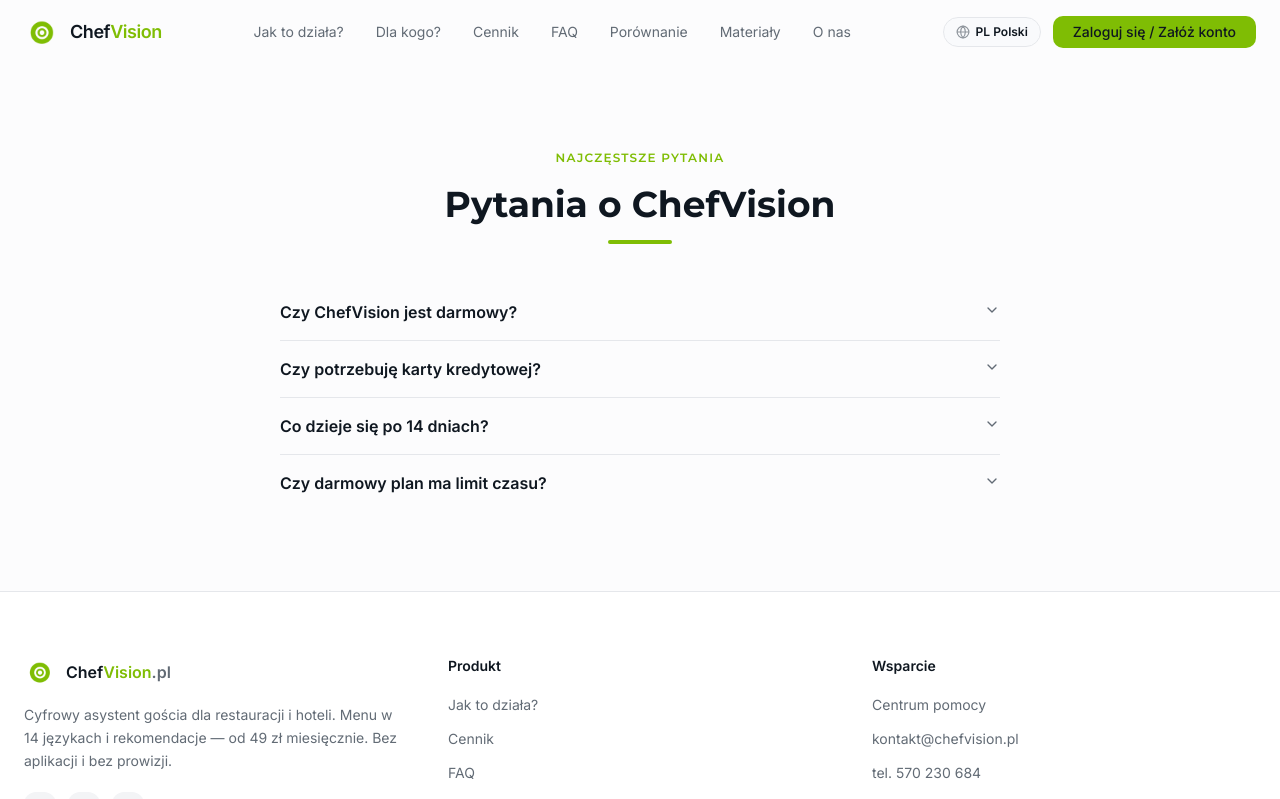
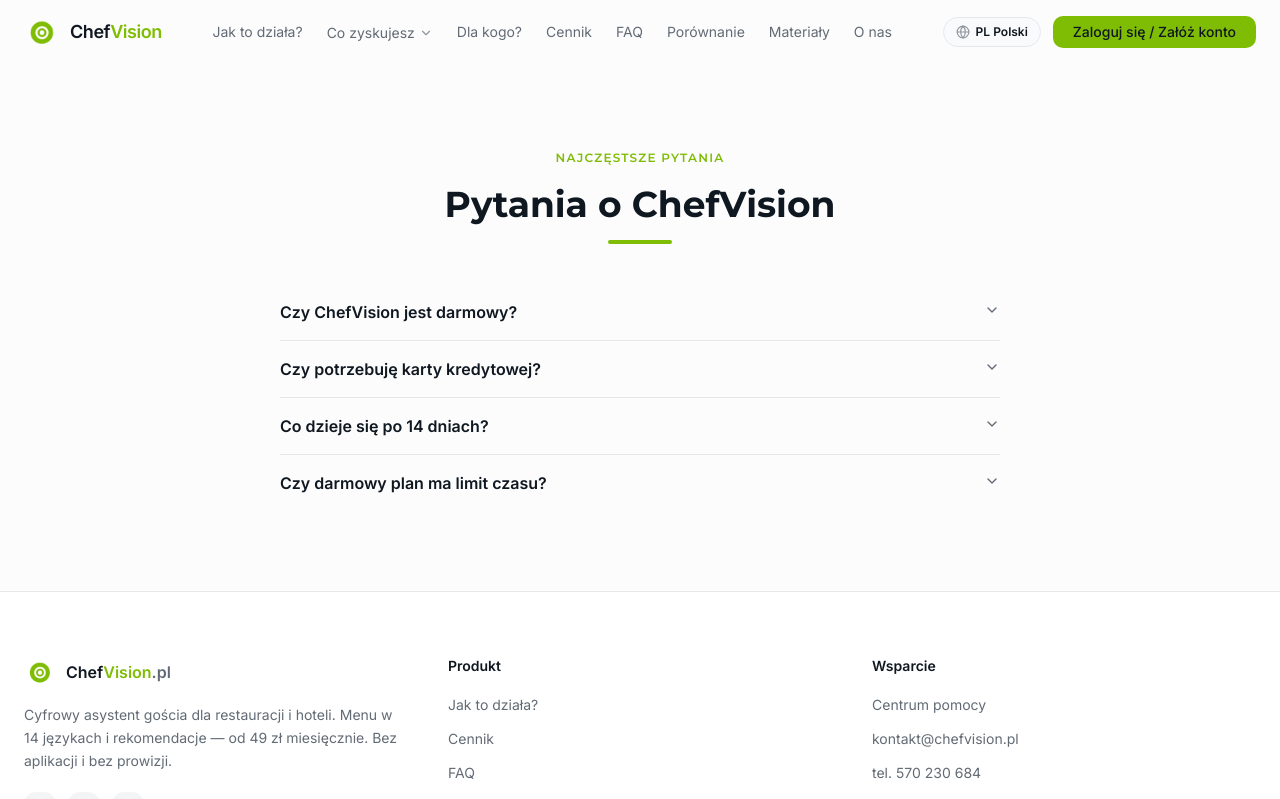
Before and after one commit to Martinez8406/chefvision-landing, a Next.js app: page /faq in a window 1280 px wide. Shown: the top 799 px of the page. Built offline with nearby package versions, Linux system fonts and the light colour scheme.

Commit message:
Add a Co zyskujesz menu to the main header. (#6)
Show the five SEO pages in a desktop dropdown and a mobile section, with a translated label and keyboard access.

Co-authored-by: Cursor Agent <cursoragent@cursor.com>

```diff
--- /dev/null
+++ b/components/benefits-nav.tsx
@@ -0,0 +1,186 @@
+"use client"
+
+import { useEffect, useId, useRef, useState, type KeyboardEvent, type RefObject } from "react"
+import Link from "next/link"
+import { ChevronDown } from "lucide-react"
+import { cn } from "@/lib/utils"
+
+export const BENEFIT_LINKS = [
+  { label: "QR menu", href: "/qr-menu" },
+  { label: "Menu online", href: "/menu-online" },
+  { label: "Tłumaczenie menu", href: "/tlumaczenie-menu" },
+  { label: "Asystent kelnera", href: "/asystent-kelnera" },
+  { label: "Pozyskiwanie gości", href: "/pozyskiwanie-gosci" },
+] as const
+
+function useDismissOnOutside(open: boolean, rootRef: RefObject<HTMLElement | null>, onClose: () => void) {
+  useEffect(() => {
+    if (!open) return
+
+    const onPointerDown = (event: MouseEvent) => {
+      if (!rootRef.current?.contains(event.target as Node)) onClose()
+    }
+
+    document.addEventListener("mousedown", onPointerDown)
+    return () => document.removeEventListener("mousedown", onPointerDown)
+  }, [open, rootRef, onClose])
+}
+
+export function BenefitsNavDesktop({ label }: { label: string }) {
+  const [open, setOpen] = useState(false)
+  const rootRef = useRef<HTMLDivElement>(null)
+  const buttonRef = useRef<HTMLButtonElement>(null)
+  const itemRefs = useRef<Array<HTMLAnchorElement | null>>([])
+  const pendingFocus = useRef<number | null>(null)
+  const panelId = useId()
+  const close = () => setOpen(false)
+
+  useDismissOnOutside(open, rootRef, close)
+
+  useEffect(() => {
+    if (!open || pendingFocus.current === null) return
+    const index = pendingFocus.current
+    pendingFocus.current = null
+    itemRefs.current[index]?.focus()
+  }, [open])
+
+  const focusItem = (index: number) => {
+    const count = BENEFIT_LINKS.length
+    const next = (index + count) % count
+    itemRefs.current[next]?.focus()
+  }
+
+  const onButtonKeyDown = (event: KeyboardEvent<HTMLButtonElement>) => {
+    if (event.key === "ArrowDown") {
+      event.preventDefault()
+      if (open) {
+        focusItem(0)
+      } else {
+        pendingFocus.current = 0
+        setOpen(true)
+      }
+    } else if (event.key === "Escape" && open) {
+      event.preventDefault()
+      close()
+    }
+  }
+
+  const onItemKeyDown = (event: KeyboardEvent<HTMLAnchorElement>, index: number) => {
+    if (event.key === "ArrowDown") {
+      event.preventDefault()
+      focusItem(index + 1)
+    } else if (event.key === "ArrowUp") {
+      event.preventDefault()
+      focusItem(index - 1)
+    } else if (event.key === "Home") {
+      event.preventDefault()
+      focusItem(0)
+    } else if (event.key === "End") {
+      event.preventDefault()
+      focusItem(BENEFIT_LINKS.length - 1)
+    } else if (event.key === "Escape") {
+      event.preventDefault()
+      close()
+      buttonRef.current?.focus()
+    }
+  }
+
+  return (
+    <div
+      ref={rootRef}
+      className="relative"
+      onBlur={(event) => {
+        if (!rootRef.current?.contains(event.relatedTarget as Node)) close()
+      }}
+    >
+      <button
+        ref={buttonRef}
+        type="button"
+        className="inline-flex items-center gap-1 rounded-md text-sm text-muted-foreground transition-colors hover:text-foreground focus-visible:outline-none focus-visible:ring-2 focus-visible:ring-ring"
+        aria-expanded={open}
+        aria-haspopup="true"
+        aria-controls={panelId}
+        onClick={() => setOpen((value) => !value)}
+        onKeyDown={onButtonKeyDown}
+      >
+        {label}
+        <ChevronDown
+          size={14}
+          aria-hidden
+          className={cn("shrink-0 opacity-70 transition-transform", open && "rotate-180")}
+        />
+      </button>
+
+      {open ? (
+        <div
+          id={panelId}
+          className="absolute left-0 top-full z-50 mt-2 min-w-56 overflow-hidden rounded-xl border border-border bg-background py-1 shadow-lg"
+        >
+          <ul className="flex flex-col">
+            {BENEFIT_LINKS.map((item, index) => (
+              <li key={item.href}>
+                <Link
+                  ref={(node) => {
+                    itemRefs.current[index] = node
+                  }}
+                  href={item.href}
+                  className="block px-3 py-2 text-sm text-muted-foreground transition-colors hover:bg-secondary hover:text-foreground focus-visible:bg-secondary focus-visible:text-foreground focus-visible:outline-none"
+                  onClick={close}
+                  onKeyDown={(event) => onItemKeyDown(event, index)}
+                >
+                  {item.label}
+                </Link>
+              </li>
+            ))}
+          </ul>
+        </div>
+      ) : null}
+    </div>
+  )
+}
+
+export function BenefitsNavMobile({
+  label,
+  onNavigate,
+}: {
+  label: string
+  onNavigate: () => void
+}) {
+  const [open, setOpen] = useState(false)
+  const panelId = useId()
+
+  return (
+    <div className="flex flex-col gap-3">
+      <button
+        type="button"
+        className="flex w-full items-center justify-between gap-3 rounded-md text-left text-sm text-muted-foreground transition-colors hover:text-foreground focus-visible:outline-none focus-visible:ring-2 focus-visible:ring-ring"
+        aria-expanded={open}
+        aria-controls={panelId}
+        onClick={() => setOpen((value) => !value)}
+      >
+        <span className="min-w-0">{label}</span>
+        <ChevronDown
+          size={16}
+          aria-hidden
+          className={cn("shrink-0 opacity-70 transition-transform", open && "rotate-180")}
+        />
+      </button>
+
+      {open ? (
+        <ul id={panelId} className="flex flex-col gap-2.5 border-l border-border pl-3">
+          {BENEFIT_LINKS.map((item) => (
+            <li key={item.href}>
+              <Link
+                href={item.href}
+                className="block text-sm text-muted-foreground transition-colors hover:text-foreground focus-visible:outline-none focus-visible:ring-2 focus-visible:ring-ring"
+                onClick={onNavigate}
+              >
+                {item.label}
+              </Link>
+            </li>
+          ))}
+        </ul>
+      ) : null}
+    </div>
+  )
+}
--- a/components/navbar.tsx
+++ b/components/navbar.tsx
@@ -6,6 +6,7 @@ import { Button } from "@/components/ui/button"
 import { Menu, X } from "lucide-react"
 import { useLanguage } from "@/lib/language-context"
 import { LanguageSwitcher } from "@/components/language-switcher"
+import { BenefitsNavDesktop, BenefitsNavMobile } from "@/components/benefits-nav"
 import { homeContent } from "@/lib/translations-home"
 
 export function Navbar() {
@@ -39,7 +40,7 @@ export function Navbar() {
       }`}
     >
       <div className="max-w-7xl mx-auto px-6 h-16 flex items-center justify-between">
-        <Link href="/" className="flex items-center gap-2.5" aria-label="ChefVision — strona główna">
+        <Link href="/" className="flex shrink-0 items-center gap-2.5" aria-label="ChefVision — strona główna">
           <span
             className="brand-logo-mark h-9 w-9 shrink-0 rounded-lg"
             aria-hidden
@@ -49,19 +50,26 @@ export function Navbar() {
           </span>
         </Link>
 
-        <nav className="hidden md:flex items-center gap-8">
-          {navLinks.map((item) => (
+        <nav className="hidden min-w-0 items-center gap-x-4 xl:gap-x-6 lg:flex" aria-label="Główne">
+          <Link
+            href={navLinks[0].href}
+            className="shrink-0 text-sm text-muted-foreground transition-colors hover:text-foreground"
+          >
+            {navLinks[0].label}
+          </Link>
+          <BenefitsNavDesktop label={nav.whatYouGet} />
+          {navLinks.slice(1).map((item) => (
             <Link
-              key={item.label}
+              key={item.href}
               href={item.href}
-              className="text-sm text-muted-foreground hover:text-foreground transition-colors"
+              className="shrink-0 text-sm text-muted-foreground transition-colors hover:text-foreground"
             >
               {item.label}
             </Link>
           ))}
         </nav>
 
-        <div className="hidden md:flex items-center gap-3">
+        <div className="hidden shrink-0 items-center gap-3 lg:flex">
           <LanguageSwitcher />
           <Button size="sm" className="bg-primary text-primary-foreground hover:brightness-[0.93] font-medium px-5" asChild>
             <a href="https://app.chefvision.pl" target="_blank" rel="noopener noreferrer">
@@ -70,11 +78,12 @@ export function Navbar() {
           </Button>
         </div>
 
-        <div className="md:hidden flex items-center gap-2">
+        <div className="flex items-center gap-2 lg:hidden">
           <LanguageSwitcher compact />
           <button
-            className="text-foreground p-1"
+            className="rounded-md p-1 text-foreground focus-visible:outline-none focus-visible:ring-2 focus-visible:ring-ring"
             onClick={() => setMenuOpen(!menuOpen)}
+            aria-expanded={menuOpen}
             aria-label="Toggle menu"
           >
             {menuOpen ? <X size={22} /> : <Menu size={22} />}
@@ -83,12 +92,20 @@ export function Navbar() {
       </div>
 
       {menuOpen && (
-        <div className="md:hidden bg-background/95 backdrop-blur-md border-b border-border px-6 py-4 flex flex-col gap-4">
-          {navLinks.map((item) => (
+        <div className="flex max-h-[calc(100dvh-4rem)] flex-col gap-4 overflow-y-auto border-b border-border bg-background/95 px-6 py-4 backdrop-blur-md lg:hidden">
+          <Link
+            href={navLinks[0].href}
+            className="text-sm text-muted-foreground transition-colors hover:text-foreground"
+            onClick={() => setMenuOpen(false)}
+          >
+            {navLinks[0].label}
+          </Link>
+          <BenefitsNavMobile label={nav.whatYouGet} onNavigate={() => setMenuOpen(false)} />
+          {navLinks.slice(1).map((item) => (
             <Link
-              key={item.label}
+              key={item.href}
               href={item.href}
-              className="text-sm text-muted-foreground hover:text-foreground transition-colors"
+              className="text-sm text-muted-foreground transition-colors hover:text-foreground"
               onClick={() => setMenuOpen(false)}
             >
               {item.label}
--- a/lib/translations-home.ts
+++ b/lib/translations-home.ts
@@ -3,6 +3,7 @@ import type { Locale } from "./translations"
 export type HomeCopy = {
   nav: {
     how: string
+    whatYouGet: string
     forWhom: string
     pricing: string
     faq: string
@@ -55,6 +56,7 @@ export const homeContent: Record<Locale, HomeCopy> = {
   pl: {
     nav: {
       how: "Jak to działa?",
+      whatYouGet: "Co zyskujesz",
       forWhom: "Dla kogo?",
       pricing: "Cennik",
       faq: "FAQ",
@@ -166,6 +168,7 @@ export const homeContent: Record<Locale, HomeCopy> = {
   en: {
     nav: {
       how: "How it works?",
+      whatYouGet: "What you get",
       forWhom: "Who is it for?",
       pricing: "Pricing",
       faq: "FAQ",
@@ -277,6 +280,7 @@ export const homeContent: Record<Locale, HomeCopy> = {
   de: {
     nav: {
       how: "Wie funktioniert es?",
+      whatYouGet: "Was Sie bekommen",
       forWhom: "Für wen?",
       pricing: "Preise",
       faq: "FAQ",
@@ -388,6 +392,7 @@ export const homeContent: Record<Locale, HomeCopy> = {
   es: {
     nav: {
       how: "¿Cómo funciona?",
+      whatYouGet: "Qué obtienes",
       forWhom: "¿Para quién?",
       pricing: "Precios",
       faq: "FAQ",
@@ -499,6 +504,7 @@ export const homeContent: Record<Locale, HomeCopy> = {
   el: {
     nav: {
       how: "Πώς λειτουργεί;",
+      whatYouGet: "Τι παίρνετε",
       forWhom: "Για ποιον είναι;",
       pricing: "Τιμές",
       faq: "Συχνές ερωτήσεις",
@@ -610,6 +616,7 @@ export const homeContent: Record<Locale, HomeCopy> = {
   it: {
     nav: {
       how: "Come funziona?",
+      whatYouGet: "Cosa ottieni",
       forWhom: "Per chi è?",
       pricing: "Prezzi",
       faq: "FAQ",
@@ -721,6 +728,7 @@ export const homeContent: Record<Locale, HomeCopy> = {
   tr: {
     nav: {
       how: "Nasıl çalışır?",
+      whatYouGet: "Ne elde edersiniz",
       forWhom: "Kimler için?",
       pricing: "Fiyatlar",
       faq: "SSS",
@@ -832,6 +840,7 @@ export const homeContent: Record<Locale, HomeCopy> = {
   ru: {
     nav: {
       how: "Как это работает?",
+      whatYouGet: "Что вы получаете",
       forWhom: "Для кого?",
       pricing: "Цены",
       faq: "FAQ",
@@ -943,6 +952,7 @@ export const homeContent: Record<Locale, HomeCopy> = {
   hr: {
     nav: {
       how: "Kako funkcionira?",
+      whatYouGet: "Što dobivate",
       forWhom: "Za koga?",
       pricing: "Cjenik",
       faq: "FAQ",
```
